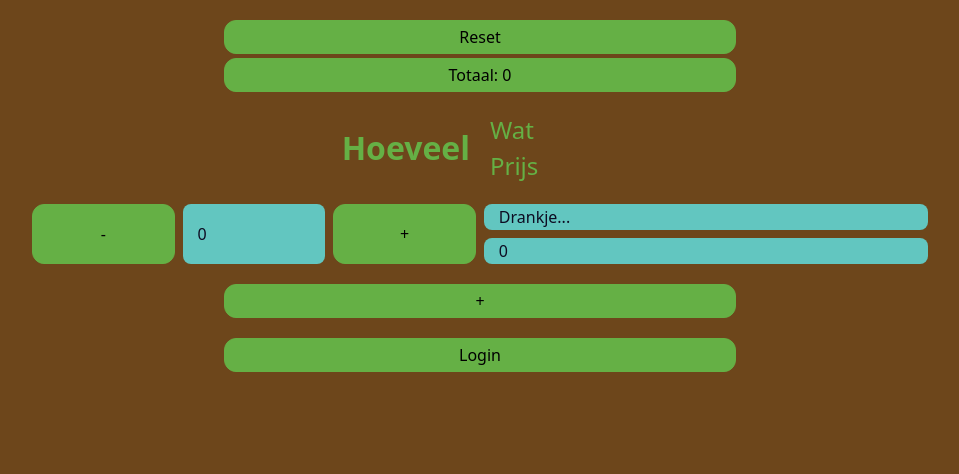
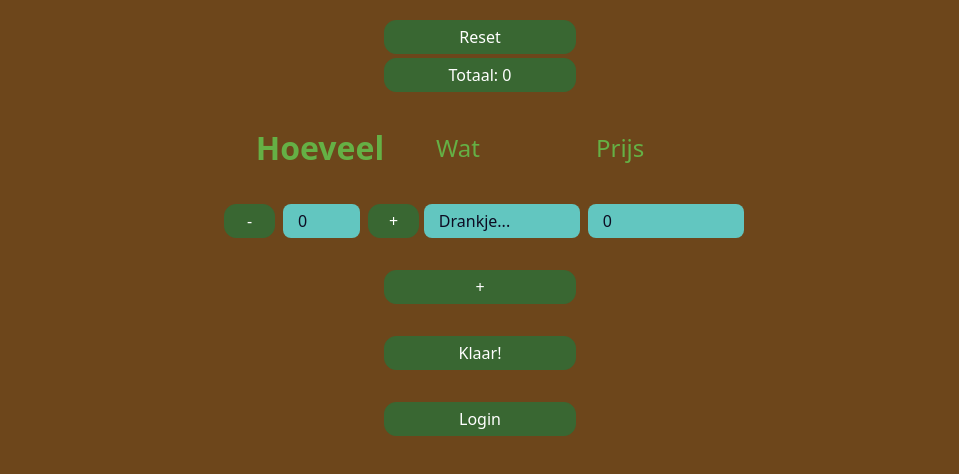
Before and after one commit to S-D-V-A-S-M-V-V-I-C-T-S-S-BAGGER/BAGGER-Vue, a Vue app: page /turf in a window 1280 px wide. Shown: the top 474 px of the page, without its empty margins (160-1119 px from the left). Built offline with nearby package versions, Linux system fonts and the light colour scheme.

Commit message:
feat(turf): #3 completed the styling of the turf lines

```diff
--- a/src/components/TurfLine.vue
+++ b/src/components/TurfLine.vue
@@ -17,13 +17,14 @@
 </script>
 
 <template>
-  <div id="line" class="grid grid-rows-1 grid-cols-2 gap-y-2 gap-x-2">
+  <div id="line" class="grid grid-rows-1 grid-cols-2 gap-2
+                        md:grid-cols-[15vw_25vw]">
 
     <div id="counter" class="row-start-1 col-start-1 col-span-1
-     grid grid-rows-1 grid-cols-3 gap-x-2 ">
+     grid grid-rows-1 grid-cols-3 gap-x-2 md:grid-cols-[4vw_6vw_4vw]">
 
       <div id="minus" class="row-start-1 col-start-1 col-span-1">
-        <BaggerButton customStyling="w-[100%] h-[100%]" @click="decrease">-</BaggerButton>
+        <BaggerButton :isPrimary=false customStyling="w-[100%] h-[100%]" @click="decrease">-</BaggerButton>
       </div>
 
       <div id="amount" class="row-start-1 row-span-1 col-start-2 col-span-1 h-full">
@@ -35,15 +36,16 @@
       </div>
 
       <div id="plus" class="row-start-1 row-span-1 col-start-3 col-span-1">
-        <BaggerButton customStyling="w-[100%] h-[100%]" @click="increase">+</BaggerButton>
+        <BaggerButton :isPrimary=false customStyling="w-[100%] h-[100%]" @click="increase">+</BaggerButton>
       </div>
 
     </div>
 
     <div id="name-and-price" class="row-start-1
-    grid grid-rows-2 grid-cols-1 gap-y-2">
+    grid grid-rows-2 grid-cols-1 gap-y-2
+      md:grid-rows-1 md:grid-cols-2 md:gap-x-2 ">
 
-      <div id="item" class="row-start-1 row-span-1">
+      <div id="item" class="row-start-1 row-span-1 md:col-start-1 md:col-span-1">
         <BaggerInput
           v-model="item"
           type="text"
@@ -51,7 +53,7 @@
         />
       </div>
 
-      <div id="price" class="row-start-2 row-span-1">
+      <div id="price" class="row-start-2 row-span-1 md:row-start-1 md:col-start-2 md:col-span-1">
         <BaggerInput
           v-model="price"
           type="number"
--- a/src/views/Turf.vue
+++ b/src/views/Turf.vue
@@ -16,33 +16,38 @@
 <template>
 
   <!-- Flex -->
-  <div id="wrapper" class="flex flex-col items-center mx-5 my-5 gap-y-5">
+  <div id="wrapper" class="flex flex-col items-center mx-5 my-5 gap-y-5 md:gap-y-8">
 
     <!-- Flex -->
     <div id="total" class="flex flex-col gap-y-1">
-      <BaggerButton customStyling="w-[40vw]">Reset</BaggerButton>
-      <BaggerButton customStyling="w-[40vw]" >Totaal: {{ total }}</BaggerButton>
+      <BaggerButton :isPrimary=false customStyling="w-[40vw] md:w-[15vw]">Reset</BaggerButton>
+      <BaggerButton :isPrimary=false customStyling="w-[40vw] md:w-[15vw]" >Totaal: {{ total }}</BaggerButton>
     </div>
 
     <!-- Grid 2 rows 2 cols -->
-    <div id="titles" class="grid grid-rows-2 grid-cols-2 gap-x-5">
-      <h1 class="row-start-1 row-span-2 col-start-1 col-span-1 self-center">Hoeveel</h1>
-      <h2 class="row-start-1 row-span-1 col-start-2 col-span-1">Wat</h2>
-      <h2 class="row-start-2 row-span-1 col-start-2 col-span-1">Prijs</h2>
+    <div id="titles" class="grid grid-rows-1 grid-cols-2 gap-x-5 w-[80vw] justify-items-center items-center
+                               md:w-[40vw] md:grid-cols-[15vw_25vw]">
+      <h1 class="">Hoeveel</h1>
+      <div id="sub-headers" class="md:grid md:grid-rows-1 md:grid-cols-2 md:w-[100%]">
+        <h2 class="md:row-start-1 md:col-start-1 md:col-span-1">Wat</h2>
+        <h2 class="md:row-start-1 md:col-start-2 md:col-span-1">Prijs</h2>
+      </div>
     </div>
 
-
-    <!-- Grid 2 rows 4 cols -->
-    <div id="turf-lines" class="w-[80vw] flex flex-col gap-y-5 md:w-[70vw]">
+    <div id="turf-lines" class="w-[80vw] flex flex-col gap-y-5 md:w-[40vw]">
       <TurfLine v-for="(line, i) in lines" :key="i" />
     </div>
 
     <div id="plus-turf-line">
-      <BaggerButton customStyling="w-[40vw]" @click="addLine">+</BaggerButton>
+      <BaggerButton :isPrimary=false customStyling="w-[40vw] md:w-[15vw]" @click="addLine">+</BaggerButton>
+    </div>
+
+    <div id="submit">
+      <BaggerButton :isPrimary=false customStyling="w-[40vw] md:w-[15vw]">Klaar!</BaggerButton>
     </div>
 
     <div id="login">
-      <BaggerButton customStyling="w-[40vw]">Login</BaggerButton>
+      <BaggerButton :isPrimary=false customStyling="w-[40vw] md:w-[15vw]">Login</BaggerButton>
     </div>
 
   </div>
```
